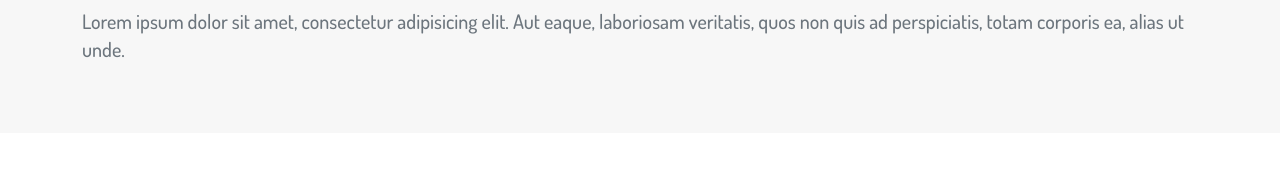
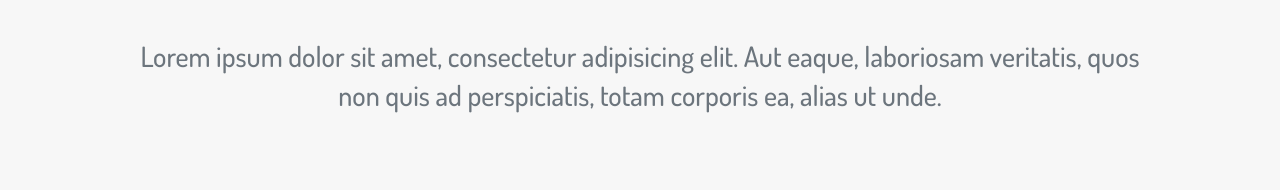
Before and after one commit to rashadsafa/Startbootstrap, a plain HTML site: page index.html in a window 1280 px wide. Shown: the part 4918-5108 px from the top of the page. Drawn offline with nearby package versions, Linux system fonts and the light colour scheme.

Commit message:
exercises

```diff
--- a/_our.sass
+++ b/_our.sass
@@ -41,10 +41,10 @@
     .textbox
         p
 
-            font-size: 20px
+            font-size: 28px
             color: #6c757d
             line-height: 1.4
-            padding: 10px 0
+            padding: 40px
     @media screen and ( max-width: 576 )
         .textbox
             h1
--- a/index.html
+++ b/index.html
@@ -391,7 +391,7 @@
                 </div>
                 <div class="row">
                     <div class="col-md-12">
-                        <div class="textbox">
+                        <div class="textbox text-center">
                             <p>Lorem ipsum dolor sit amet, consectetur adipisicing elit. Aut eaque, laboriosam
                                 veritatis, quos non quis ad perspiciatis, totam corporis ea, alias ut unde.</p>
                         </div>
```
Also changed, not shown: style.css, 1 other file.
